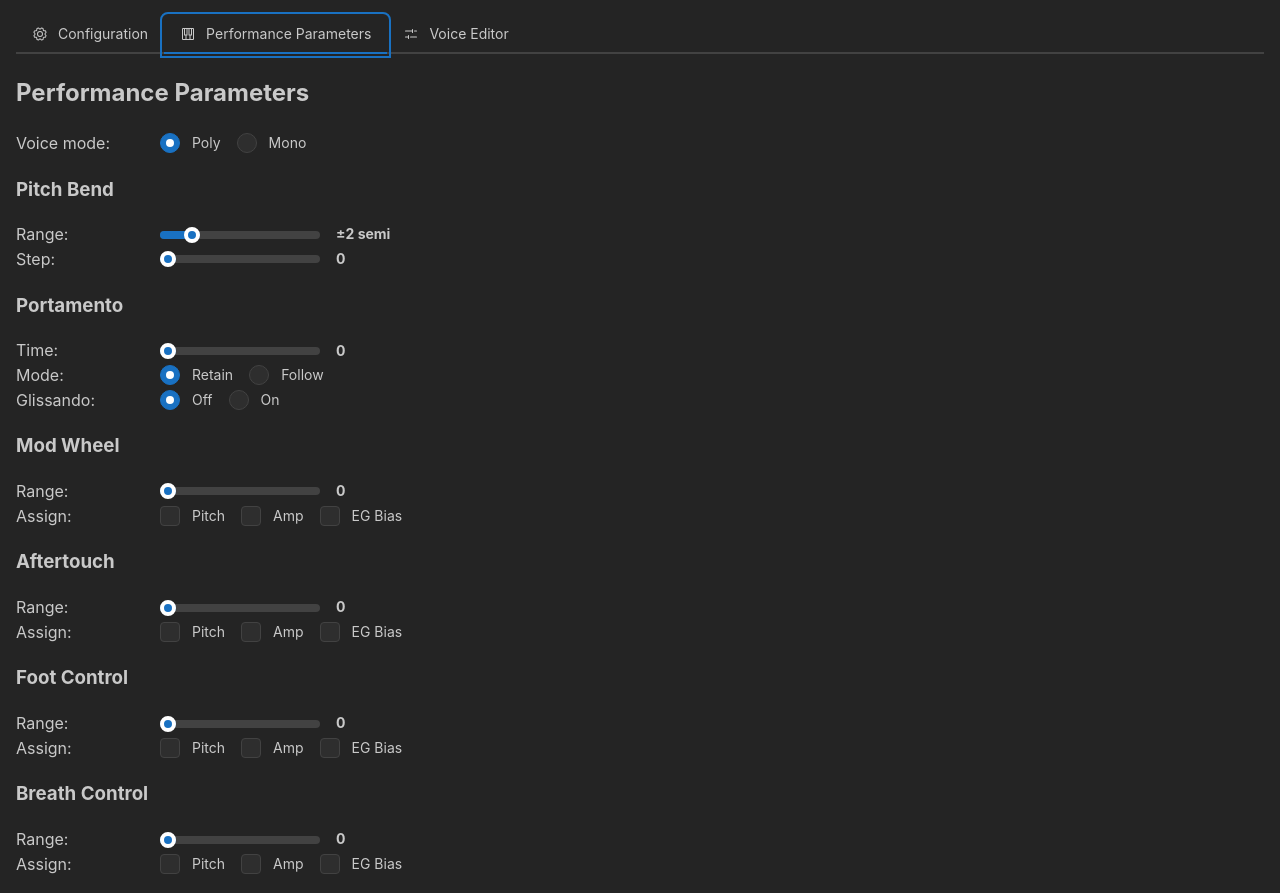
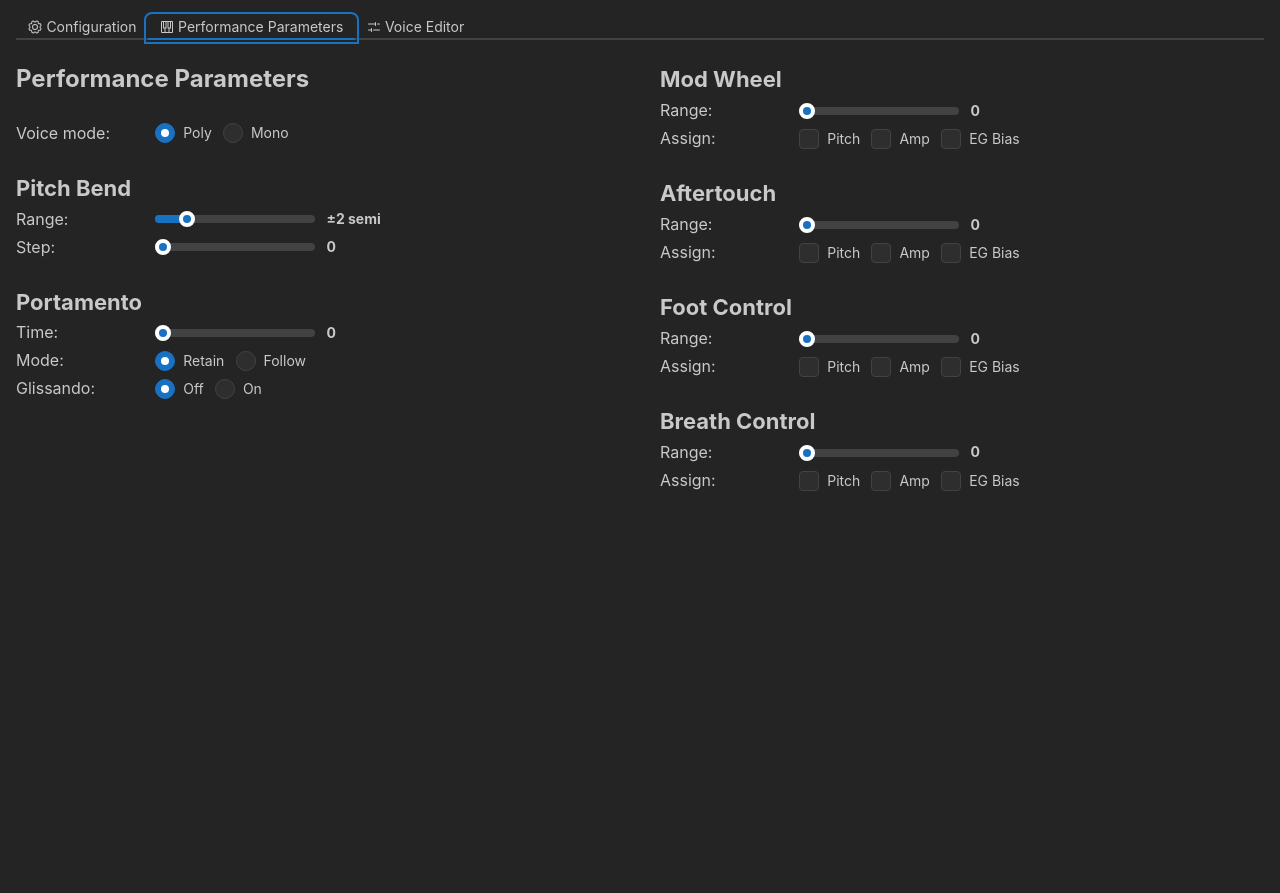
Before and after one commit to Ahlzen/DXEdit, a React (Vite) app: page / in a window 1280 px wide. Both pictures are taken after a click on the tab "Performance Parameters". After the commit the page ends 800 px from the top, so only its background shows below. Built offline with nearby package versions, Linux system fonts and the light colour scheme.

Commit message:
More work on porting UI to Mantine.

```diff
--- a/src/components/App.tsx
+++ b/src/components/App.tsx
@@ -1,5 +1,5 @@
 import '@mantine/core/styles.css';
-import { createTheme, MantineProvider, Button, Stack, Group, TextInput, Tabs } from '@mantine/core';
+import { createTheme, MantineProvider, Button, Stack, Group, TextInput, Tabs, Title } from '@mantine/core';
 import { GearIcon, SlidersIcon, FadersHorizontalIcon, PianoKeysIcon, ImageIcon } from '@phosphor-icons/react';
 
 import { useState, useRef, useEffect } from 'react';
@@ -15,12 +15,12 @@ import { type voiceParam, type egType, type opNumber,
   type voiceParamSpec} from '../midi/voiceParams';
 
 // Components
-import DXEMidiPortSelector from './MidiPortSelector.tsx';
-import RadioGroup from './RadioGroup.tsx';
-import DXESlider from './Slider.tsx';
-import PerformanceControlEditor from './PerformanceControlEditor.tsx';
-import OpEditor from './OpEditor.tsx';
-import EnvelopeEditor from './EnvelopeEditor.tsx';
+import DXEMidiPortSelector from './DXEMidiPortSelector.tsx';
+import DXERadioGroup from './DXERadioGroup.tsx';
+import DXESlider from './DXESlider.tsx';
+import DXEPerformanceControlEditor from './DXEPerformanceControlEditor.tsx';
+import DXEOpEditor from './DXEOpEditor.tsx';
+import DXEEnvelopeEditor from './DXEEnvelopeEditor.tsx';
 
 
 export default function App()
@@ -89,6 +89,26 @@ export default function App()
     fontSmoothing: true,
     defaultRadius: 'sm',
     cursorType: 'pointer',
+    spacing: {
+      // reduce spacing a bit compared to default
+      xs: '0.2rem',
+      sm: '0.5rem',
+      md: '0.7rem',
+      lg: '1.5rem',
+      xl: '2.5rem'
+    },
+    components: {
+      Stack: Stack.extend( {
+        defaultProps: {
+          gap: 'xs'
+        }
+      }),
+      Title: Title.extend({
+        defaultProps: {
+          mt: 'lg'
+        }
+      }),
+    },
   });
 
   return (
@@ -112,10 +132,10 @@ export default function App()
       </Tabs.List>
 
       <Tabs.Panel value="configuration">
-        <Group justify='flex-start' align='top' gap='xl'>
+        <Group justify='flex-start' align='top' gap='xl' grow={false}>
 
-          <Stack style={{width: '22rem'}} align='stretch'>
-            <h2>MIDI Configuration</h2>
+          <Stack align='stretch' gap='lg' mt='lg'>
+            <Title order={2}>MIDI Configuration</Title>
             <DXEMidiPortSelector
               title="MIDI Input"
               description='From MIDI Out of DX/TX.'
@@ -142,8 +162,8 @@ export default function App()
               valueFormatter={formatMidiChannel} />
           </Stack>
 
-          <Stack>
-            <h2>MIDI Test</h2>
+          <Stack gap='lg' mt='lg'>
+            <Title order={2}>MIDI Test</Title>
             <Button onClick={handleSendNoteOnOff}>
               Send Note On / Note Off
             </Button>
@@ -158,15 +178,18 @@ export default function App()
       </Tabs.Panel>
 
       <Tabs.Panel value="performance">
+        <Group justify='flex-start' align='top' gap='xl' grow={true}>
+          <Stack>
             <h2>Performance Parameters</h2>
 
-        <RadioGroup
+            <DXERadioGroup
               title="Voice mode:"
               options={{ 0: "Poly", 1: "Mono" }}
               selectedValue={perfParams.monoMode}
               onValueChanged={(v) => handlePerformanceParamChanged('monoMode', v)} />
 
-        <h3>Pitch Bend</h3>
+            {/* <h3>Pitch Bend</h3> */}
+            <Title order={3}>Pitch Bend</Title>
             <DXESlider
               title="Range:"
               selectedValue={perfParams.pitchBendRange}
@@ -179,47 +202,52 @@ export default function App()
               maxValue={12}
               onValueChanged={(v) => handlePerformanceParamChanged('pitchBendStep', v)} />
 
-        <h3>Portamento</h3>
+            {/* <h3>Portamento</h3> */}
+            <Title order={3}>Portamento</Title>
             <DXESlider
               title="Time:"
               selectedValue={perfParams.portamentoTime}
               maxValue={99}
               onValueChanged={(v) => handlePerformanceParamChanged('portamentoTime', v)} />
-        <RadioGroup
+            <DXERadioGroup
               title='Mode:'
               options={{0: 'Retain', 1: 'Follow'}}
               selectedValue={perfParams.portamentoMode}
               onValueChanged={(v) => handlePerformanceParamChanged('portamentoMode', v)} />
-        <RadioGroup
+            <DXERadioGroup
               title='Glissando:'
               options={{0: 'Off', 1: 'On'}}
               selectedValue={perfParams.glissando}
               onValueChanged={(v) => handlePerformanceParamChanged('glissando', v)} />
+          </Stack>
 
-        <PerformanceControlEditor
+          <Stack>
+            <DXEPerformanceControlEditor
               title="Mod Wheel"
               rangeValue={perfParams.modWheelRange}
               onRangeChanged={(v) => handlePerformanceParamChanged('modWheelRange', v)}
               assignValue={perfParams.modWheelAssign}
               onAssignChanged={(v) => handlePerformanceParamChanged('modWheelAssign', v)} />
-        <PerformanceControlEditor
+            <DXEPerformanceControlEditor
               title="Aftertouch"
               rangeValue={perfParams.aftertouchRange}
               onRangeChanged={(v) => handlePerformanceParamChanged('aftertouchRange', v)}
               assignValue={perfParams.aftertouchAssign}
               onAssignChanged={(v) => handlePerformanceParamChanged('aftertouchAssign', v)} />
-        <PerformanceControlEditor
+            <DXEPerformanceControlEditor
               title="Foot Control"
               rangeValue={perfParams.footControlRange}
               onRangeChanged={(v) => handlePerformanceParamChanged('footControlRange', v)}
               assignValue={perfParams.footControlAssign}
               onAssignChanged={(v) => handlePerformanceParamChanged('footControlAssign', v)} />
-        <PerformanceControlEditor
+            <DXEPerformanceControlEditor
               title="Breath Control"
               rangeValue={perfParams.breathControlRange}
               onRangeChanged={(v) => handlePerformanceParamChanged('breathControlRange', v)}
               assignValue={perfParams.breathControlAssign}
               onAssignChanged={(v) => handlePerformanceParamChanged('breathControlAssign', v)} />
+          </Stack>
+        </Group>
       </Tabs.Panel>
 
       <Tabs.Panel value="edit">
@@ -240,7 +268,7 @@ export default function App()
             selectedValue={voiceParams.getValue('Feedback')}
             maxValue={7}
             onValueChanged={(v) => handleVoiceParamChanged('Feedback', v)} />
-          <RadioGroup
+          <DXERadioGroup
             title="Osc Sync:"
             options={{ 0: "Off", 1: "On" }}
             selectedValue={voiceParams.getValue('Oscillator Sync')}
@@ -267,12 +295,12 @@ export default function App()
             selectedValue={voiceParams.getValue('LFO Amp Mod Depth')}
             maxValue={99}
             onValueChanged={(v) => handleVoiceParamChanged('LFO Amp Mod Depth', v)} />
-          <RadioGroup
+          <DXERadioGroup
             title="Sync:"
             options={{ 0: "Off", 1: "On" }}
             selectedValue={voiceParams.getValue('LFO Sync')}
             onValueChanged={(v) => handleVoiceParamChanged('LFO Sync', v)} />
-          <RadioGroup
+          <DXERadioGroup
             title="Wave:"
             options={{ 0: "Tri", 1: "Saw Dn", 2: "Saw Up", 3: "Square", 4: "Sine", 5: "S&H" }}
             selectedValue={voiceParams.getValue('LFO Waveform')}
@@ -291,7 +319,7 @@ export default function App()
             onValueChanged={(v) => handleVoiceParamChanged('Transpose', v)}
             valueFormatter={formatTranspose} />
 
-          <EnvelopeEditor title="Pitch Envelope"
+          <DXEEnvelopeEditor title="Pitch Envelope"
             data={voiceParams}
             eg='pitch'
             onValueChanged={handleVoiceParamChanged} />
@@ -314,7 +342,7 @@ export default function App()
             })}
             </div>
 
-            <OpEditor op={currentOp} data={voiceParams}
+            <DXEOpEditor op={currentOp} data={voiceParams}
               onValueChanged={handleVoiceParamChanged} />
           </div>
 
--- a/src/components/CheckBoxGroup.tsx
+++ b/src/components/DXECheckBoxGroup.tsx
@@ -1,6 +1,6 @@
 import { Text, Group, Checkbox } from '@mantine/core';
 
-export default function CheckBoxGroup(props: {
+export default function DXECheckBoxGroup(props: {
   title: string,
   options: {}, // value: name. Values must be "flags" (1,2,4,8,16...)
   selectedValue: number, // combined value of all checked flags
--- a/src/components/EnvelopeEditor.tsx
+++ b/src/components/DXEEnvelopeEditor.tsx
@@ -1,9 +1,9 @@
 import { useState } from "react";
 import { egTypeOffsets, type egType, type voiceParamData } from "../midi/voiceParams";
-import EnvelopeGraph from "./EnvelopeGraph";
-import DXESlider from "./Slider";
+import DXEEnvelopeGraph from "./DXEEnvelopeGraph";
+import DXESlider from "./DXESlider";
 
-export default function EnvelopeEditor(props: {
+export default function DXEEnvelopeEditor(props: {
   title: string,
   data: voiceParamData,
   eg: egType,
@@ -79,7 +79,7 @@ export default function EnvelopeEditor(props: {
         onValueChanged={setVal(7)}
         onHoverChanged={(h) => handleHoverChanged(h, 7)} />
 
-      <EnvelopeGraph
+      <DXEEnvelopeGraph
         width={300}
         height={100}
         data={props.data}
--- a/src/components/EnvelopeGraph.tsx
+++ b/src/components/DXEEnvelopeGraph.tsx
@@ -1,6 +1,6 @@
 import { egTypeOffsets, voiceParamData, type egType } from "../midi/voiceParams";
 
-export default function EnvelopeGraph(props: {
+export default function DXEEnvelopeGraph(props: {
   width: number,
   height: number,
   data: voiceParamData,
--- a/src/components/OpEditor.tsx
+++ b/src/components/DXEOpEditor.tsx
@@ -1,10 +1,10 @@
 import { type opNumber, type voiceParamData, opOffsets } from "../midi/voiceParams";
 
-import EnvelopeEditor from "./EnvelopeEditor";
-import DXESlider from "./Slider";
-import RadioGroup from "./RadioGroup";
+import DXEEnvelopeEditor from "./DXEEnvelopeEditor";
+import DXESlider from "./DXESlider";
+import DXERadioGroup from "./DXERadioGroup";
 
-export default function OpEditor(props: {
+export default function DXEOpEditor(props: {
   data: voiceParamData,
   op: opNumber,
   onValueChanged: (offset: number, value: number) => void})
@@ -82,7 +82,7 @@ export default function OpEditor(props: {
       selectedValue={getVal(16)}
       maxValue={99}
       onValueChanged={setVal(16)} />
-    <RadioGroup
+    <DXERadioGroup
       title="Osc mode:"
       options={{0: 'Ratio', 1: 'Fixed'}}
       selectedValue={getVal(17)}
@@ -106,7 +106,7 @@ export default function OpEditor(props: {
       onValueChanged={setVal(20)}
       valueFormatter={formatDetune} />
 
-    <EnvelopeEditor title="OP Envelope"
+    <DXEEnvelopeEditor title="OP Envelope"
       data={props.data}
       eg={props.op}
       onValueChanged={props.onValueChanged} />
@@ -123,7 +123,7 @@ export default function OpEditor(props: {
       selectedValue={getVal(9)}
       maxValue={99}
       onValueChanged={setVal(9)} />
-    <RadioGroup
+    <DXERadioGroup
       title="L Curve:"
       options={{0: '-Lin', 1: '-Exp', 2: '+Exp', 3: '+Lin'}}
       selectedValue={getVal(11)}
@@ -133,7 +133,7 @@ export default function OpEditor(props: {
       selectedValue={getVal(10)}
       maxValue={99}
       onValueChanged={setVal(10)} />
-    <RadioGroup
+    <DXERadioGroup
       title="R Curve:"
       options={{0: '-Lin', 1: '-Exp', 2: '+Exp', 3: '+Lin'}}
       selectedValue={getVal(12)}
--- a/src/components/PerformanceControlEditor.tsx
+++ b/src/components/DXEPerformanceControlEditor.tsx
@@ -1,7 +1,9 @@
-import DXESlider from './Slider.tsx';
-import CheckBoxGroup from './CheckBoxGroup.tsx';
+import { Stack, Title } from '@mantine/core';
 
-export default function PerformanceControlEditor(props: {
+import DXESlider from './DXESlider.tsx';
+import DXECheckBoxGroup from './DXECheckBoxGroup.tsx';
+
+export default function DXEPerformanceControlEditor(props: {
   title: string,
   rangeValue: number,
   onRangeChanged: (value: number) => void,
@@ -9,18 +11,19 @@ export default function PerformanceControlEditor(props: {
   onAssignChanged: (value: number) => void})
 {
   return (
-    <div className='performanceControlEditor'>
-      <h3>{props.title}</h3>
+    <Stack className='performanceControlEditor'>
+      {/* <h3>{props.title}</h3> */}
+      <Title order={3}>{props.title}</Title>
       <DXESlider
         title="Range:"
         selectedValue={props.rangeValue}
         maxValue={99}
         onValueChanged={props.onRangeChanged} />
-      <CheckBoxGroup
+      <DXECheckBoxGroup
         title="Assign:"
         options={{1: 'Pitch', 2: 'Amp', 4: 'EG Bias'}}
         selectedValue={props.assignValue}
         onValueChanged={props.onAssignChanged} />
-    </div>
+    </Stack>
   );
 }
--- a/src/components/RadioGroup.tsx
+++ b/src/components/DXERadioGroup.tsx
@@ -1,6 +1,6 @@
 import { Text, Group, Radio } from '@mantine/core';
 
-export default function RadioGroup(props: {
+export default function DXERadioGroup(props: {
   title: string,
   options: {}, // value: name
   selectedValue: number|null,
--- a/src/components/Slider.tsx
+++ b/src/components/DXESlider.tsx
@@ -26,9 +26,9 @@ export default function DXESlider(props: {
   }
 
   return (
-    <div className="slider"
-      onMouseEnter={handleMouseEnter}
-      onMouseLeave={handleMouseLeave}>
+    // <div className="slider"
+    //   onMouseEnter={handleMouseEnter}
+    //   onMouseLeave={handleMouseLeave}>
       <Group>
         <Text style={{minWidth: '8rem'}}>{props.title}</Text>
         <Slider
@@ -41,6 +41,6 @@ export default function DXESlider(props: {
           onChange={(e) => props.onValueChanged(Number(e))} />
         <Text size='sm'><b>{formatter(props.selectedValue)}</b></Text>
     </Group>
-  </div>
+  // </div>
   )
 };
```
Also changed, not shown: src/components/DXEMidiPortSelector.tsx (renamed from src/components/MidiPortSelector.tsx, +0 -11 lines). Lines whose indentation alone changed are shown as unchanged.
